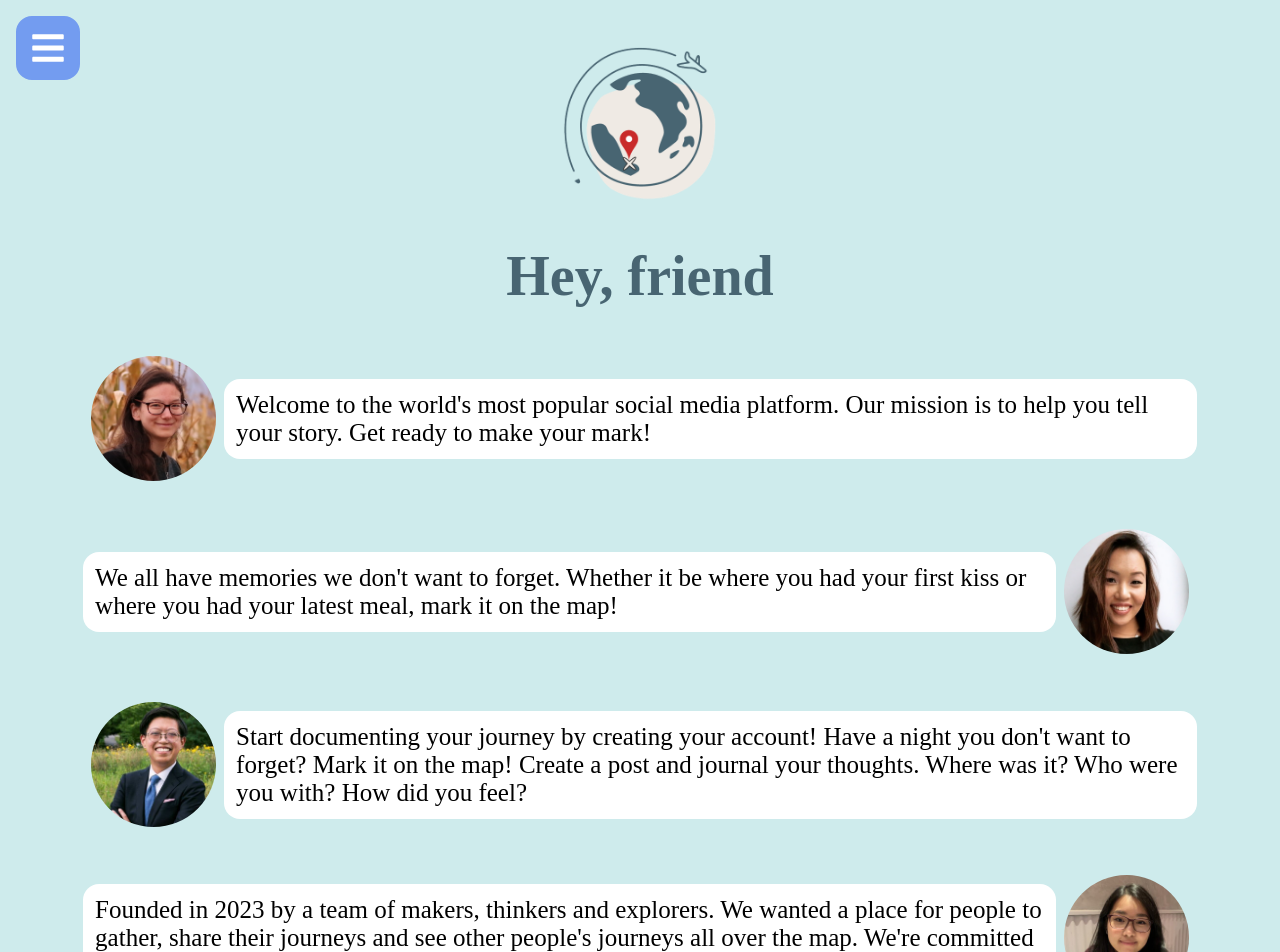
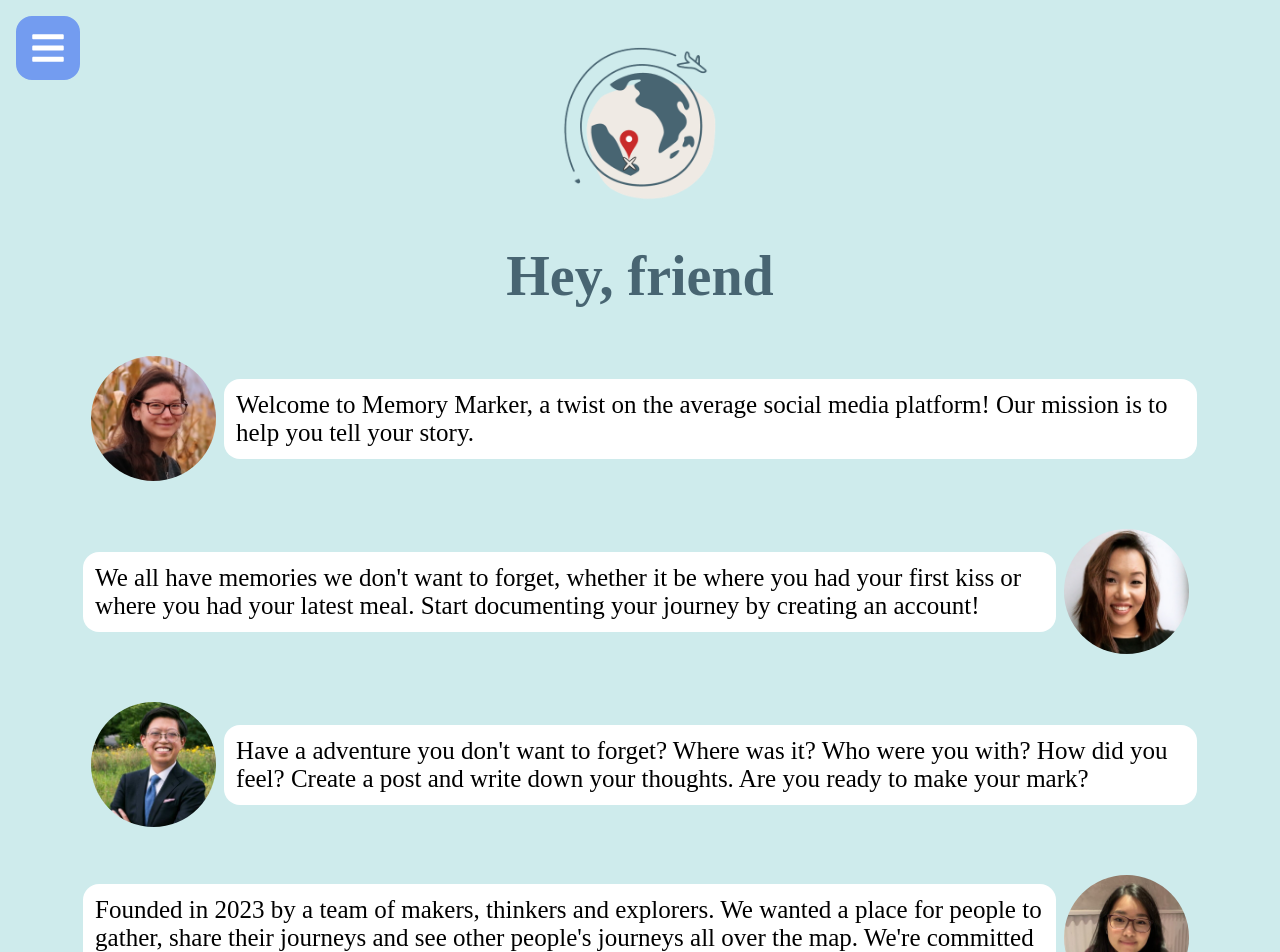
Before and after one commit to Capstone-MEJA/memorymarker, a React app: page /about in a window 1280 px wide. Shown: the top 952 px of the page. Built offline with nearby package versions, Linux system fonts and the light colour scheme.

Commit message:
edited about page description

```diff
--- a/src/features/pages/about.tsx
+++ b/src/features/pages/about.tsx
@@ -21,25 +21,24 @@ const About: React.FC = () => {
         <DevWrapper>
           <ImageWrapper src="alicia.png" />
           <DevsText>
-            Welcome to the world's most popular social media platform. Our
-            mission is to help you tell your story. Get ready to make your mark!
+            Welcome to Memory Marker, a twist on the average social media
+            platform! Our mission is to help you tell your story.
           </DevsText>
         </DevWrapper>
         <DevWrapper>
           <DevsText>
-            We all have memories we don't want to forget. Whether it be where
-            you had your first kiss or where you had your latest meal, mark it
-            on the map!
+            We all have memories we don't want to forget, whether it be where
+            you had your first kiss or where you had your latest meal. Start
+            documenting your journey by creating an account!
           </DevsText>
           <ImageWrapper src="erica.png" />
         </DevWrapper>
         <DevWrapper>
           <ImageWrapper src="jessie.png" />
           <DevsText>
-            Start documenting your journey by creating your account! Have a
-            night you don't want to forget? Mark it on the map! Create a post
-            and journal your thoughts. Where was it? Who were you with? How did
-            you feel?
+            Have a adventure you don't want to forget? Where was it? Who were
+            you with? How did you feel? Create a post and write down your
+            thoughts. Are you ready to make your mark?
           </DevsText>
         </DevWrapper>
         <DevWrapper>
@@ -47,7 +46,7 @@ const About: React.FC = () => {
             Founded in 2023 by a team of makers, thinkers and explorers. We
             wanted a place for people to gather, share their journeys and see
             other people's journeys all over the map. We're committed to helping
-            you tell your story.
+            you tell your story :)
           </DevsText>
           <ImageWrapper src="mandy.png" />
         </DevWrapper>
```
